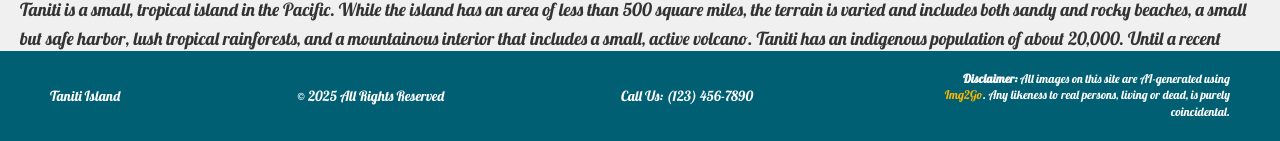
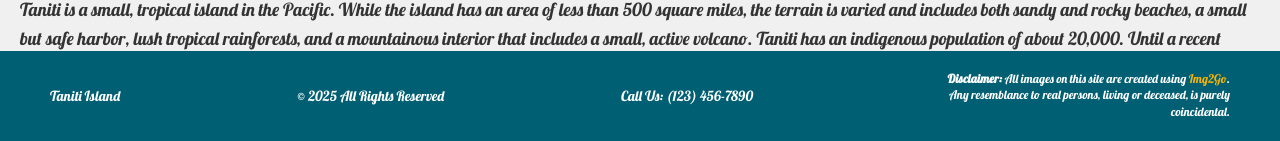
Before and after one commit to KForce23/KForsyth25-User-Experience-Design-D479, a plain HTML site: page index.html in a window 1280 px wide. Shown: the part 659-800 px from the top of the page. Drawn offline with Linux system fonts and the light colour scheme.

Commit message:
Update index.html

```diff
--- a/index.html
+++ b/index.html
@@ -137,9 +137,8 @@
             <div class="legal">© 2025 All Rights Reserved</div>
             <div class="contact">Call Us: (123) 456-7890</div>
             <div class="disclaimer">
-                <p><strong>Disclaimer:</strong> All images on this site are AI-generated using <a
-                        href="https://www.img2go.com/" target="_blank">Img2Go</a>. Any likeness to real persons, living
-                    or dead, is purely coincidental.</p>
+                <p><strong>Disclaimer:</strong> All images on this site are created using <a
+                        href="https://www.img2go.com/" target="_blank">Img2Go</a>. Any resemblance to real persons, living or deceased, is purely coincidental.</p>
             </div>
         </div>
     </footer>
```
